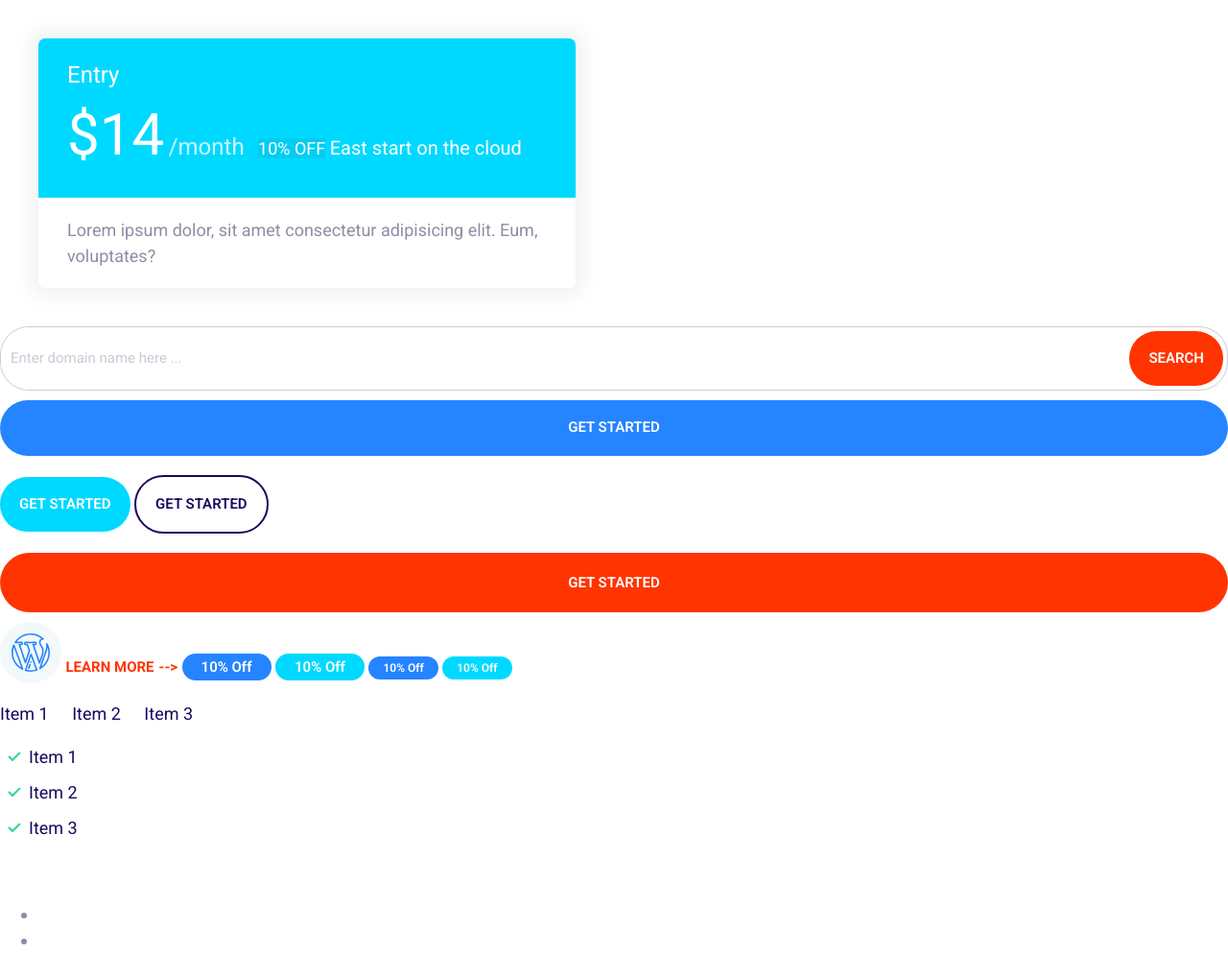
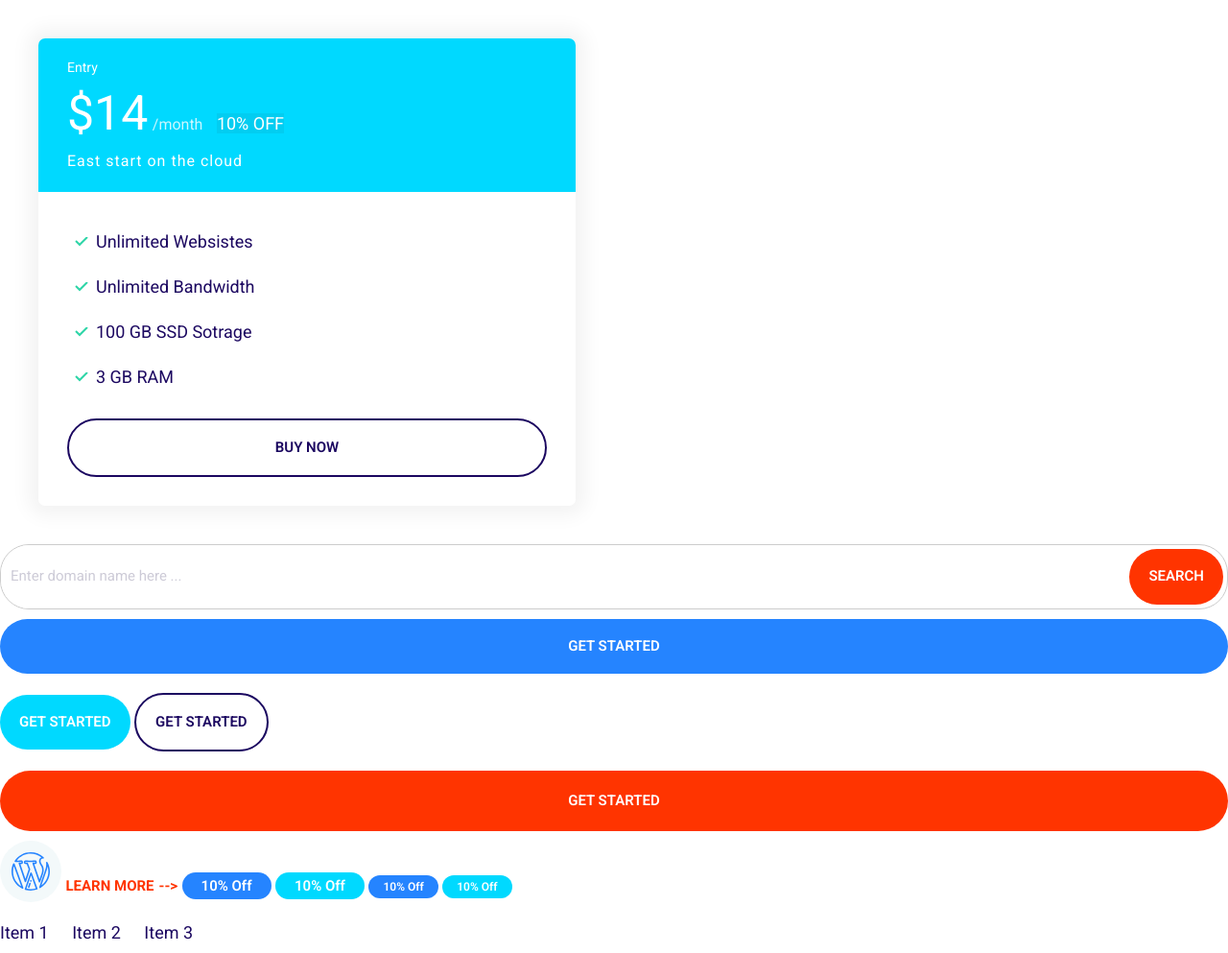
Before and after one commit to pedrobc49/website-project, a plain HTML site: page index.html in a window 1280 px wide. Shown: the top 993 px of the page at 96% size. Drawn offline with Linux system fonts and the light colour scheme.

Commit message:
Plan updated

```diff
--- a/css/main.css
+++ b/css/main.css
@@ -347,4 +347,28 @@ a {
 .plan__description {
   font-size: 2rem;
   font-weight: 300;
+  letter-spacing: 1px;
+  display: block;
 }
+
+.plan .list__item {
+  margin-bottom: 2rem;
+}
+
+@media screen and (min-width: 1024px) {
+  .plan__name {
+    font-size: 1.4rem;
+  }
+
+  .plan__price {
+    font-size: 5rem;
+  }
+
+  .plan__billing-cycle {
+    font-size: 1.6rem;
+  }
+
+  .plan__description {
+    font-size: 1.6rem;
+  }
+}
--- a/index.html
+++ b/index.html
@@ -27,8 +27,13 @@
             <span class="plan__description">East start on the cloud</span>
           </header>
           <div class="card__body">
-            Lorem ipsum dolor, sit amet consectetur adipisicing elit. Eum,
-            voluptates?
+            <ul class="list list--tick">
+              <li class="list__item">Unlimited Websistes</li>
+              <li class="list__item">Unlimited Bandwidth</li>
+              <li class="list__item">100 GB SSD Sotrage</li>
+              <li class="list__item">3 GB RAM</li>
+            </ul>
+            <button class="btn btn--outline btn--block">Buy Now</button>
           </div>
         </div>
       </div>
```
